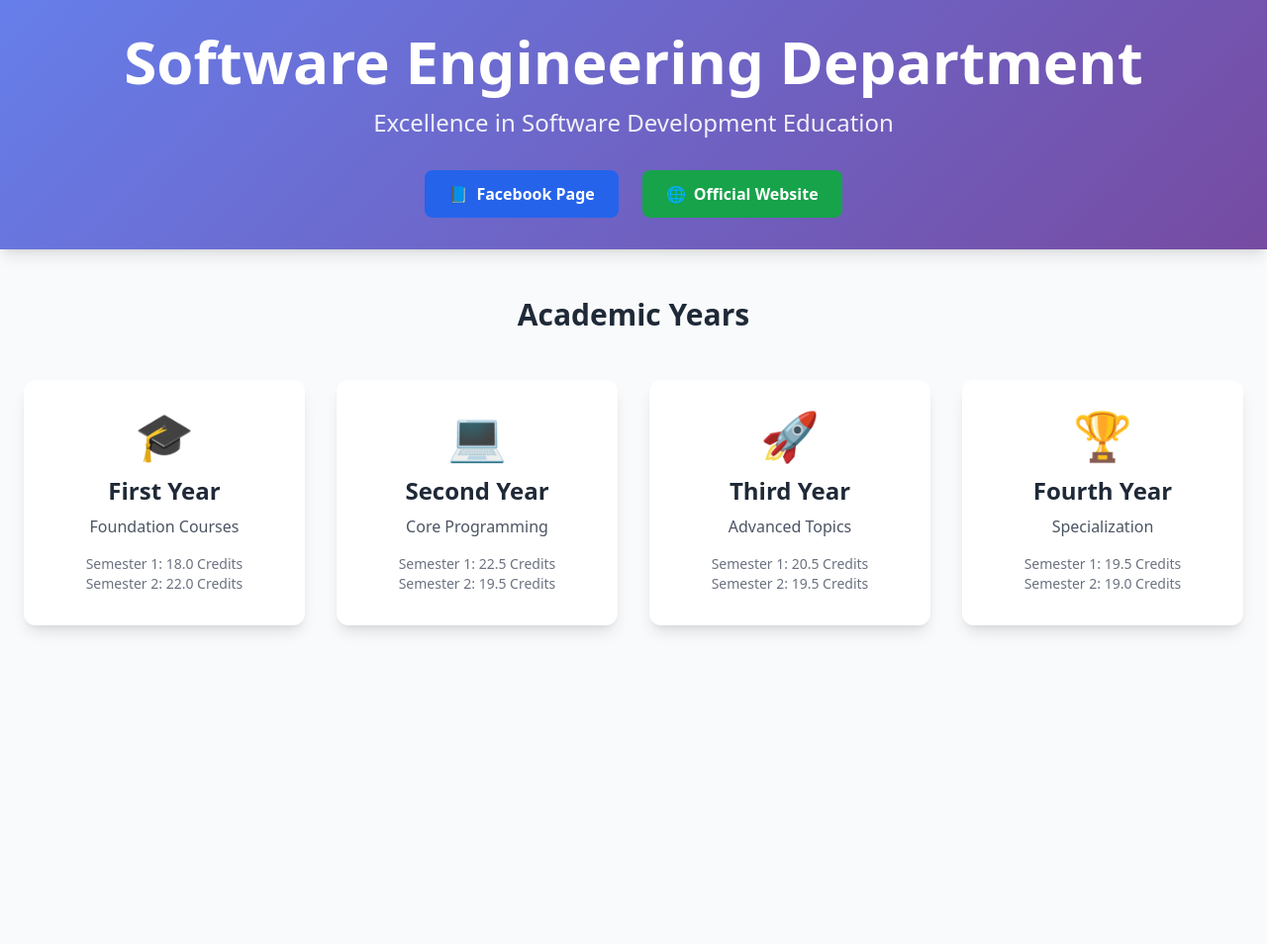
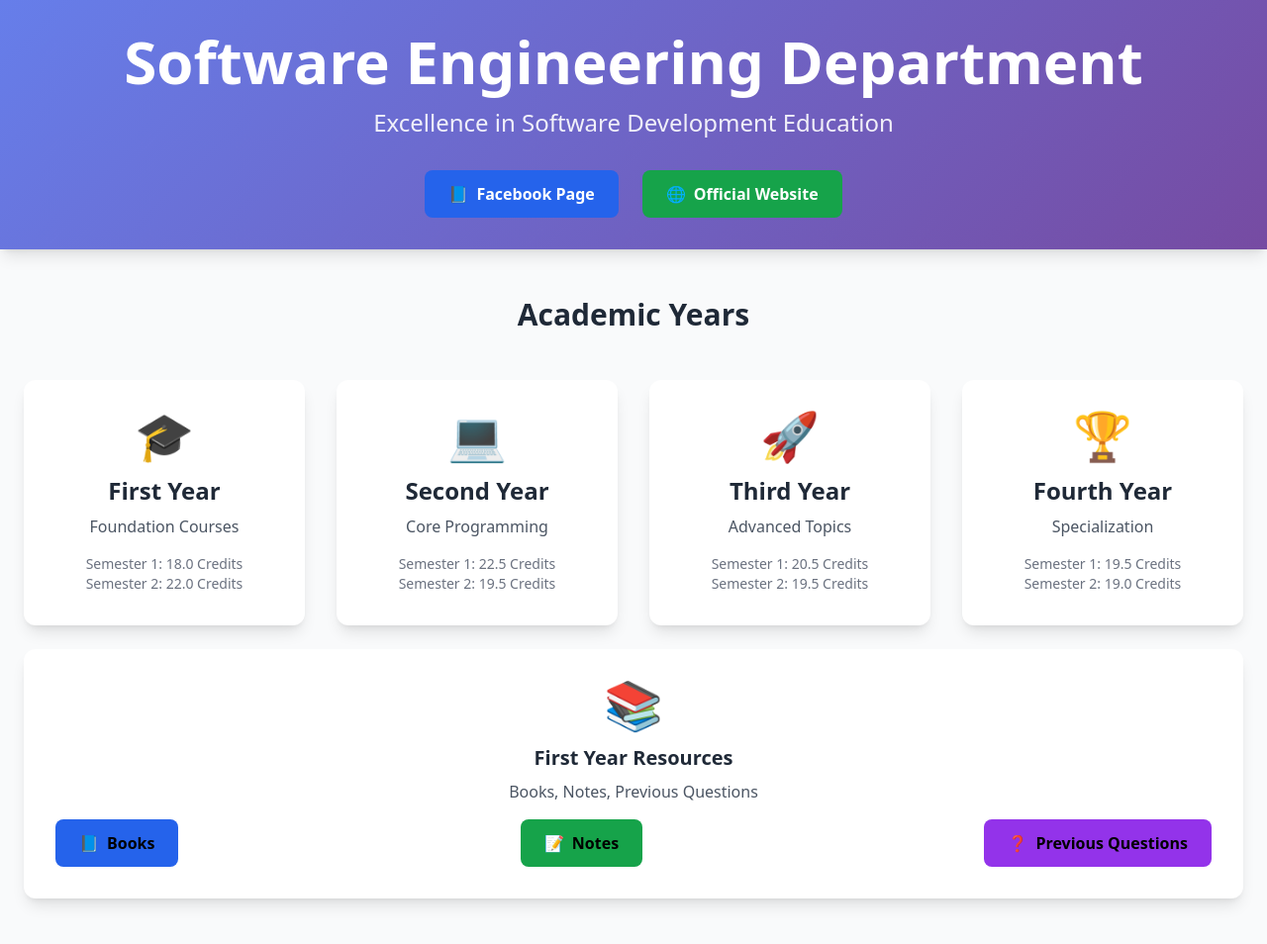
Before and after one commit to nahid383/taste, a plain HTML site: page index.html in a window 1280 px wide. Shown: the whole page at 99% size. Before the commit the page ends 800 px from the top, so only its background shows below. Drawn offline with nearby package versions, Linux system fonts and the light colour scheme.

Commit message:
Update index.html

```diff
--- a/index.html
+++ b/index.html
@@ -91,7 +91,35 @@
                 </div>
             </div>
         </div>
-        <!-- Further HTML structure for the Year, Semester, and Course views go here -->
+
+        <!-- First Year Resources -->
+        <div class="bg-white rounded-xl shadow-lg p-8 card-hover cursor-pointer mt-6">
+            <div class="text-center">
+                <div class="text-5xl mb-4">📚</div>
+                <h3 class="text-xl font-bold text-gray-800">First Year Resources</h3>
+                <p class="text-gray-600 mt-2">Books, Notes, Previous Questions</p>
+            </div>
+            <div class="flex justify-between items-center mt-4">
+                <!-- Books Link -->
+                <a href="https://drive.google.com/drive/folders/1K_obv2LUf7qpFCXDGj6bp0dAi-DytQrx?usp=drive_link" target="_blank"
+                   class="bg-blue-600 hover:bg-blue-700 px-6 py-3 rounded-lg font-semibold transition-colors duration-300 flex items-center space-x-2">
+                    <span>📘</span>
+                    <span>Books</span>
+                </a>
+                <!-- Notes Link -->
+                <a href="https://drive.google.com/drive/folders/1WwT0lgUm-LIxwUrzHmpdiR0HE6efXRM6?usp=drive_link" target="_blank"
+                   class="bg-green-600 hover:bg-green-700 px-6 py-3 rounded-lg font-semibold transition-colors duration-300 flex items-center space-x-2">
+                    <span>📝</span>
+                    <span>Notes</span>
+                </a>
+                <!-- Previous Questions Link -->
+                <a href="https://drive.google.com/drive/folders/1-WL990uxd5Nwg9fQG-YxCRGwLbWaTDGS?usp=sharing" target="_blank"
+                   class="bg-purple-600 hover:bg-purple-700 px-6 py-3 rounded-lg font-semibold transition-colors duration-300 flex items-center space-x-2">
+                    <span>❓</span>
+                    <span>Previous Questions</span>
+                </a>
+            </div>
+        </div>
     </main>
 
     <script src="script.js"></script> <!-- Link to the external JavaScript file -->
```
